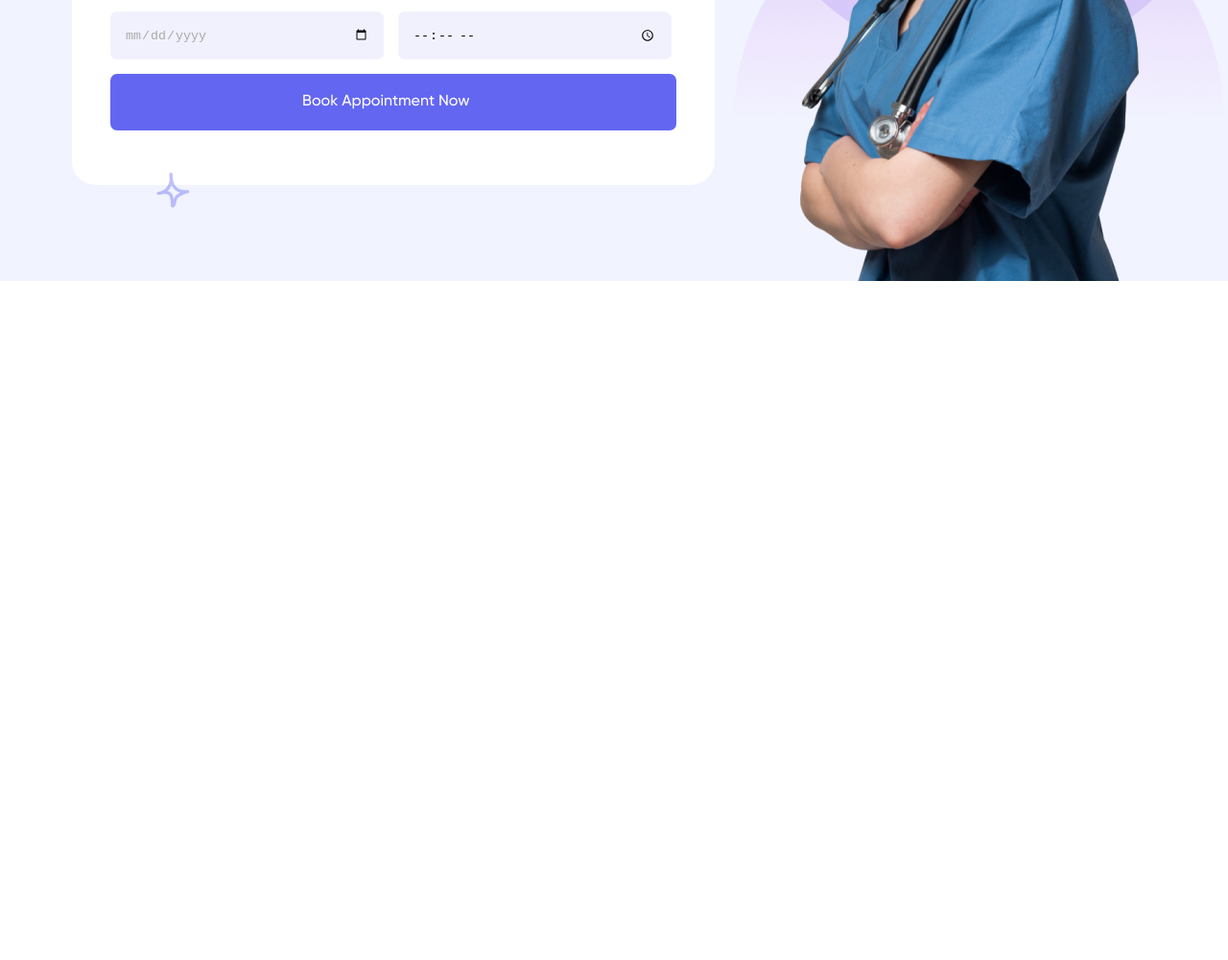
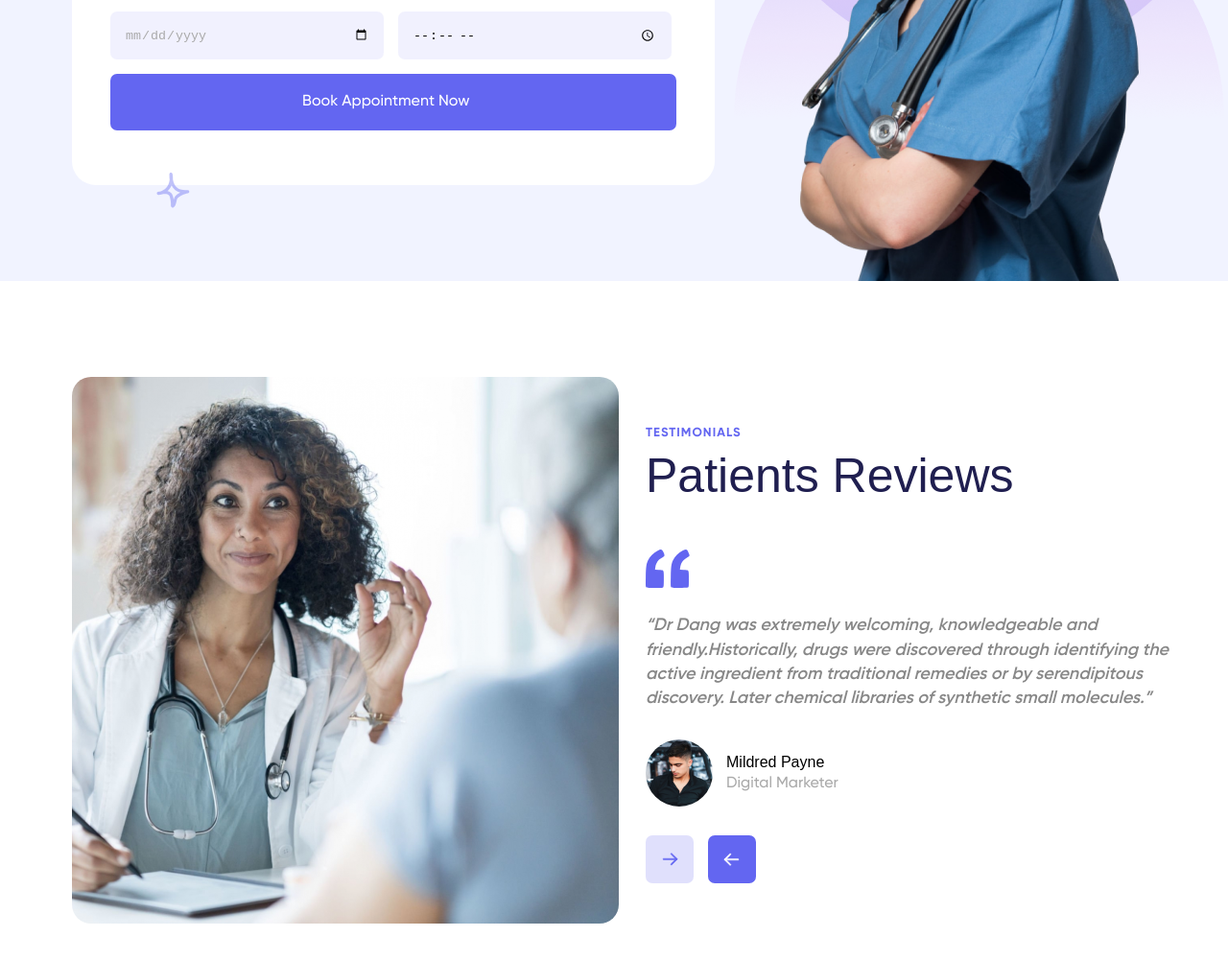
Before and after one commit to anvarovfayzulloh/Month3__Day-5, a plain HTML site: page index.html in a window 1280 px wide. Shown: the part 5414-6415 px from the top of the page at 96% size. Before the commit the page ends 5707 px from the top, so only its background shows below. Drawn offline with Linux system fonts and the light colour scheme; a web font is replaced by a local one.

Commit message:
added last section

```diff
--- a/index.html
+++ b/index.html
@@ -401,8 +401,40 @@
         </div>
     </section>
 
-    <section>
+    <section class="testimonials" >
+        <div class="container">
+            <div class="testimonials__wrapper">
+                <img class="patients" src="./images/patients.png" alt="">
+                <div class="testimonials__content">
+                    <p class="services__subtitle test-subtitles" >
+                        TESTIMONIALS
+                    </p>
+                    <h4 class="services__title test-title" >
+                        Patients Reviews
+                    </h4>
 
+                    <img class="quote" src="./images/quote.svg" alt="">
+
+                    <blockquote class="citate" >
+                        “Dr Dang was extremely welcoming, knowledgeable and <br> friendly.Historically, drugs were discovered through identifying the<br> active ingredient from traditional remedies or by serendipitous<br> discovery. Later chemical libraries of synthetic small molecules.”
+                    </blockquote>
+                    <div class="avtor-wrapper avtor-wrapper_2 " >
+                        <div class="avtor__info" >
+                            <img src="./images/payne.png">
+                            <div>
+                                <strong class="avtor__name" >
+                                    Mildred Payne
+                                </strong>
+                                <p class="secondary-text" >
+                                    Digital Marketer
+                                </p>
+                            </div>
+                        </div>
+                    </div>
+                    <img style="cursor: pointer;" src="./images/arrows.svg" alt="">
+                </div>
+            </div>
+        </div>
     </section>
 </body>
 </html>
--- a/scss/blocks/_testimonials.scss
+++ b/scss/blocks/_testimonials.scss
@@ -0,0 +1,34 @@
+.testimonials__wrapper{
+    padding: 100px 35px;
+    display: flex;
+}
+.patients{
+    border-radius: 20px;
+}
+
+.testimonials__content{
+    padding: 50px 0px 0px 28px;
+    max-width: 620px;
+    .test-subtitles{
+        text-align: left;
+    }
+    .test-title{
+        text-align: left;
+    }
+    .quote{
+        padding: 42px 0px 24px 0px;
+    }
+    .citate{
+        font-family: $main-font;
+        font-style: italic;
+        font-weight: 600;
+        line-height: 25.2px;
+        text-align: left;
+        font-size: 18px;
+        color: #888888;
+        white-space: nowrap;
+    }
+}
+.avtor-wrapper_2{
+    padding: 30px 0px;
+}
```
Also changed, not shown: css/style.min.css, images/arrows.svg (added), images/funs__shadow-1.svg (deleted), images/funs__shadow-2.svg (deleted), images/funs__shadow-3.svg (deleted), images/funs__shadow-4.svg (deleted), images/payne.png (added), images/quote.svg (added), 1 other file.
